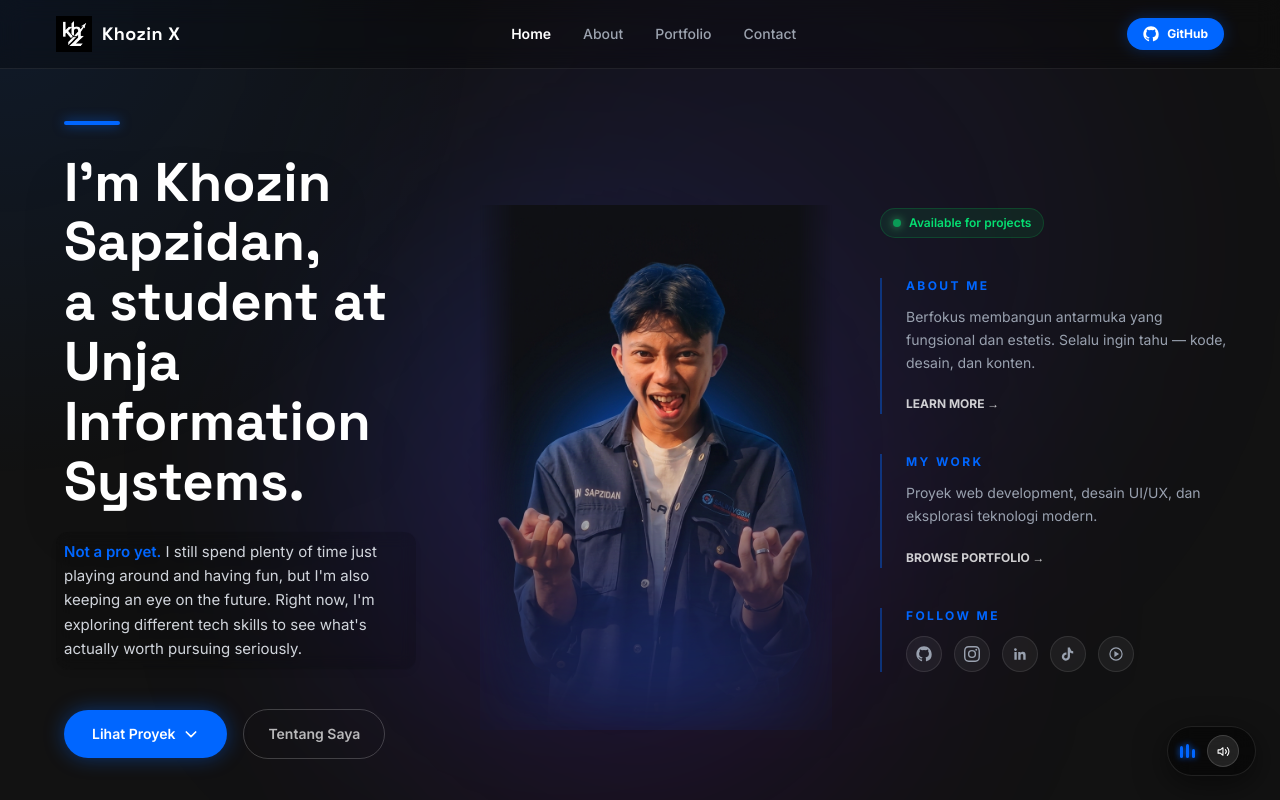
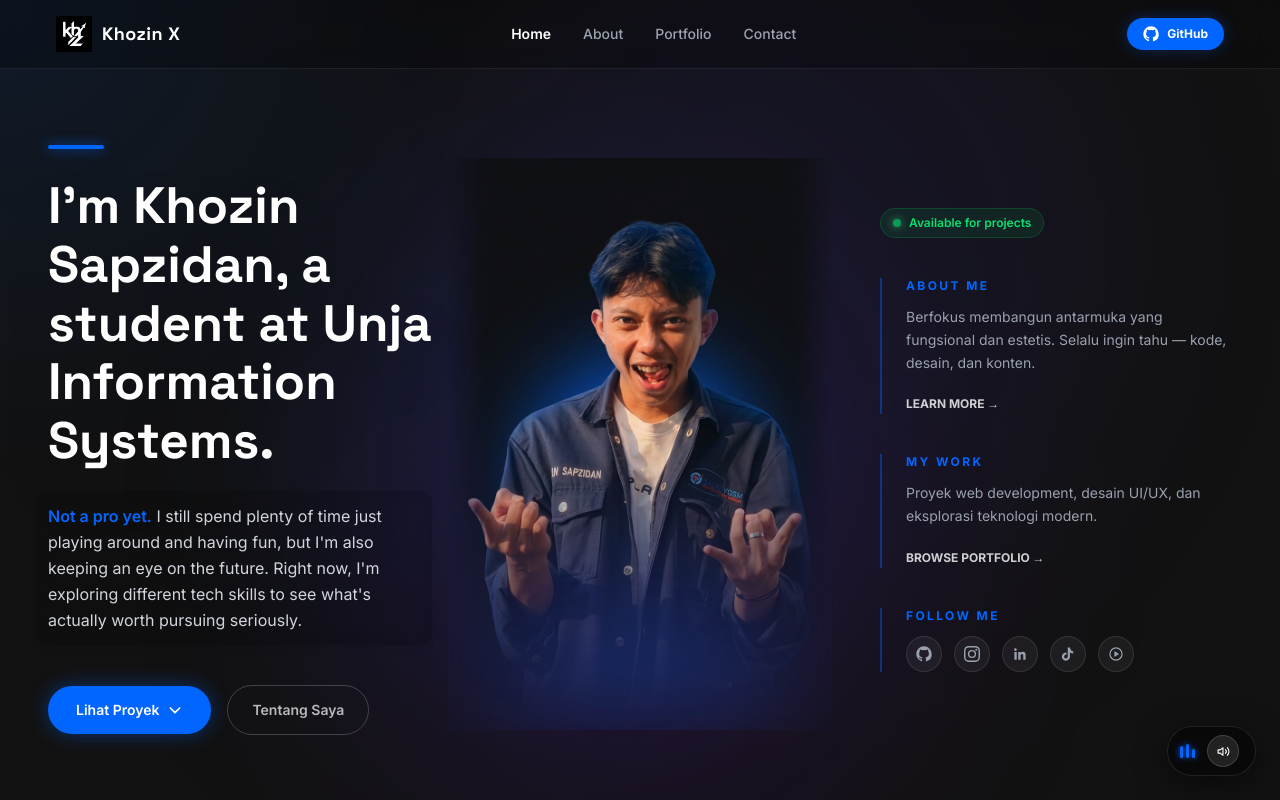
Before and after one commit to khzasn/khzasn.github.io, a Next.js app: page / in a window 1280 px wide. Both pictures are taken after a click on the button "Start". Shown: the top 800 px of the page. Built offline with nearby package versions, Linux system fonts and the light colour scheme.

Commit message:
style: lebarkan area teks kiri di dashboard agar tidak padat

```diff
--- a/app/page.js
+++ b/app/page.js
@@ -179,12 +179,12 @@ export default function Home() {
       <section className={`relative z-20 w-full min-h-screen flex flex-col lg:flex-row items-stretch pt-20 transition-all duration-1000 ease-[cubic-bezier(0.25,1,0.5,1)] ${entered ? "opacity-100 translate-y-0" : "opacity-0 translate-y-10"}`}>
 
         {/* LEFT */}
-        <div className="flex-1 flex flex-col justify-center px-8 lg:px-16 py-16 lg:py-0 lg:max-w-[48%] relative z-20">
+        <div className="flex-1 flex flex-col justify-center px-8 lg:pl-12 lg:pr-4 py-16 lg:py-0 lg:max-w-[55%] relative z-20">
           <div className="w-14 h-1 bg-[var(--accent)] mb-7 rounded-full shadow-[0_0_12px_rgba(0,102,255,0.7)] animate-fade-up" style={{ animationDelay: '0.3s' }}></div>
-          <h1 className="text-4xl md:text-5xl lg:text-[3.4rem] font-bold mb-5 leading-[1.1] font-[family-name:var(--font-space-grotesk)] animate-fade-up drop-shadow-2xl" style={{ animationDelay: '0.4s' }}>
-            I'm Khozin Sapzidan,<br />a student at Unja<br />Information Systems.
+          <h1 className="text-4xl md:text-5xl lg:text-[3.2rem] font-bold mb-5 leading-[1.15] font-[family-name:var(--font-space-grotesk)] animate-fade-up drop-shadow-2xl" style={{ animationDelay: '0.4s' }}>
+            I'm Khozin Sapzidan, a student at Unja Information Systems.
           </h1>
-          <p className="text-gray-300 text-[15px] leading-relaxed mb-10 max-w-[500px] animate-fade-up drop-shadow-lg backdrop-blur-sm bg-black/10 p-2 -ml-2 rounded-xl" style={{ animationDelay: '0.5s' }}>
+          <p className="text-gray-300 text-[15px] md:text-base leading-relaxed mb-10 max-w-[600px] animate-fade-up drop-shadow-lg backdrop-blur-sm bg-black/10 p-3 -ml-3 rounded-xl" style={{ animationDelay: '0.5s' }}>
             <span className="text-[var(--accent)] font-semibold">Not a pro yet.</span> I still spend plenty of time just playing around and having fun, but I'm also keeping an eye on the future. Right now, I'm exploring different tech skills to see what's actually worth pursuing seriously.
           </p>
           <div className="flex items-center gap-4 animate-fade-up" style={{ animationDelay: '0.6s' }}>
```
